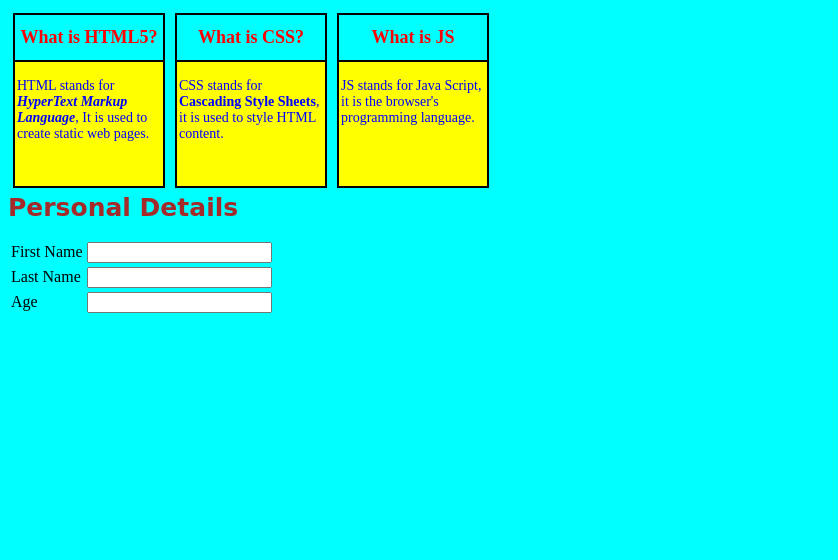
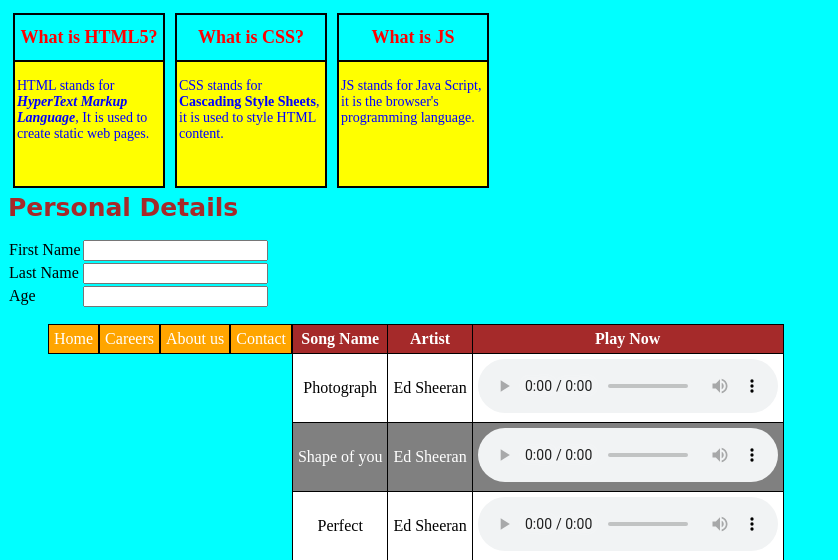
Before and after one commit to santyking/sapui5, a plain HTML site: page cssunit/webapp/index.html in a window 1280 px wide. Shown: the top 560 px of the page, without its empty margins (0-838 px from the left). Drawn offline with Linux system fonts and the light colour scheme; grey boxes are pictures that could not be loaded.

Commit message:
completed css practice
Change-Id: If38230f668485b86c3c5256ae1cbad275078a25a

```diff
--- a/cssunit/webapp/css/themes.css
+++ b/cssunit/webapp/css/themes.css
@@ -33,3 +33,60 @@ body
 	font-family:cursive;
 	font-size:25px;
 }
+.navbar-items
+{
+	list-style:none;
+	background-color:orange;
+	color:white;
+	float:left;
+	border:1px solid black;
+	padding:5px;
+}
+.navbar-items:HOVER
+{
+	background-color:red;
+	color:white;
+}
+#song table,#song td,#song th
+{
+	border:1px solid black;
+	text-align:center;
+	padding:5px;
+}
+table
+{
+	border-collapse:collapse;
+}
+#song tr:nth-child(even)
+{
+	background-color:grey;
+	color:white;
+}
+#song tr:nth-child(odd)
+{
+	background-color:white;
+	color:black;
+}
+#song th
+{
+	background-color:brown;
+	color:white;
+}
+.logo img
+{
+	float:left;
+	width:10%;
+	height:10%;
+	margin:5px;
+	opacity:0.5;
+}
+.logo img:hover
+{
+	opacity:1;
+	width:20%;
+	height:20%;
+}
+input:focus
+{
+	background-color:yellow;
+}
--- a/cssunit/webapp/index.html
+++ b/cssunit/webapp/index.html
@@ -65,5 +65,51 @@
 				</tbody>
 			</table>
 		</div>
+		<ul class="navbar">
+			<li class="navbar-items">Home</li>
+			<li class="navbar-items">Careers</li>
+			<li class="navbar-items">About us</li>
+			<li class="navbar-items">Contact</li>
+		</ul>
+		<table id="song">
+			<thead>
+				<tr>
+					<th>Song Name</th>
+					<th>Artist</th>
+					<th>Play Now</th>
+				</tr>
+			</thead>
+			<tbody>
+				<tr>
+					<td>Photograph</td>
+					<td>Ed Sheeran</td>
+					<td><audio src="" controls></audio></td>
+				</tr>
+				<tr>
+					<td>Shape of you</td>
+					<td>Ed Sheeran</td>
+					<td><audio src="" controls></audio></td>
+				</tr>
+				<tr>
+					<td>Perfect</td>
+					<td>Ed Sheeran</td>
+					<td><audio src="" controls></audio></td>
+				</tr>
+			</tbody>
+		</table>
+		<div>
+			<div class="logo">
+				<img src="https://www.google.com/images/branding/googlelogo/1x/googlelogo_color_272x92dp.png">
+			</div>
+			<div class="logo">
+				<img src="https://1000logos.net/wp-content/uploads/2016/11/Facebook-logo-500x350.png">
+			</div>
+			<div class="logo">
+				<img src="https://www.marketplace.org/wp-content/uploads/2019/07/modernupdate.png">
+			</div>
+		</div>
+
+
+
 	</body>
 </html>
```
